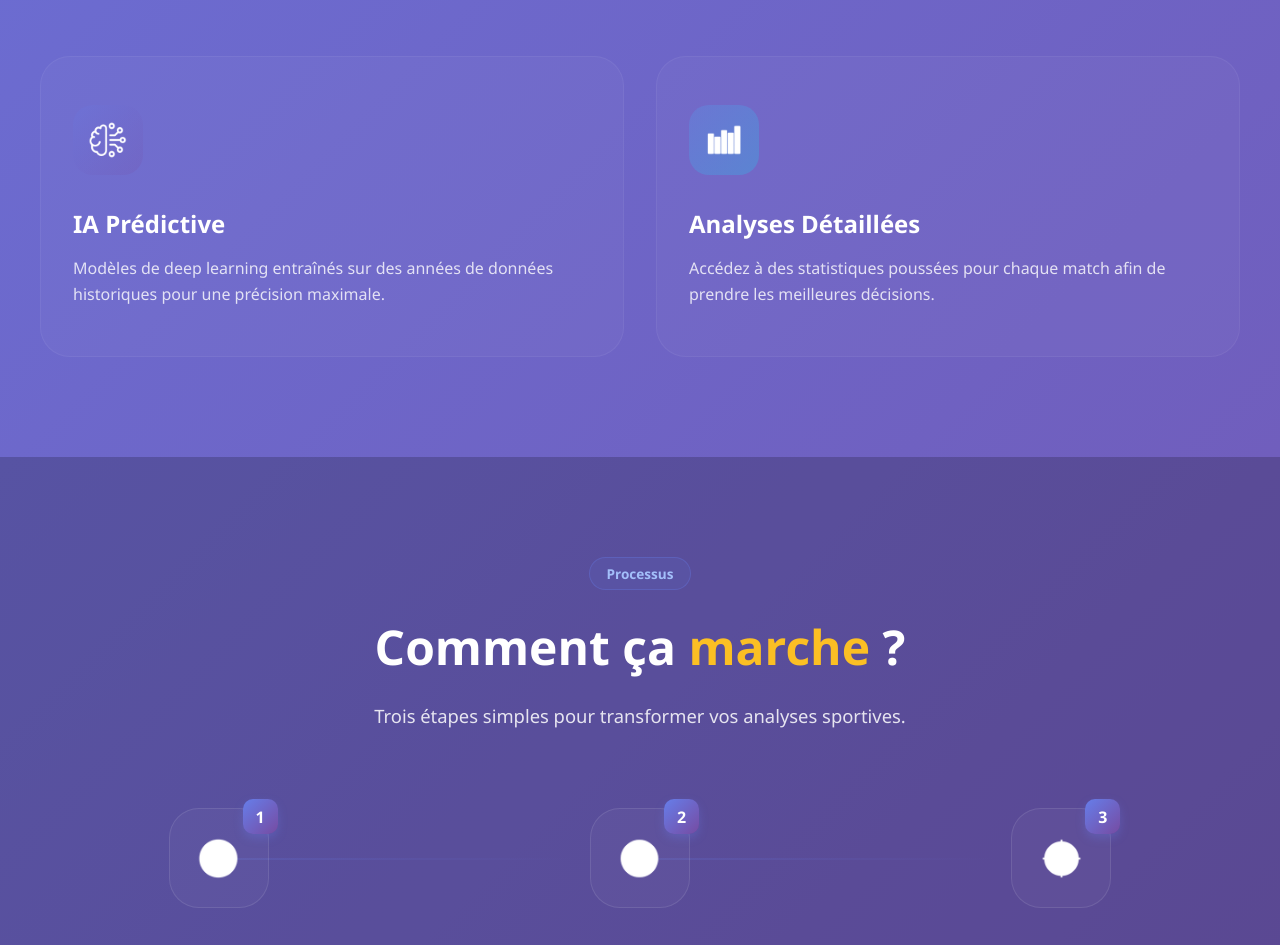
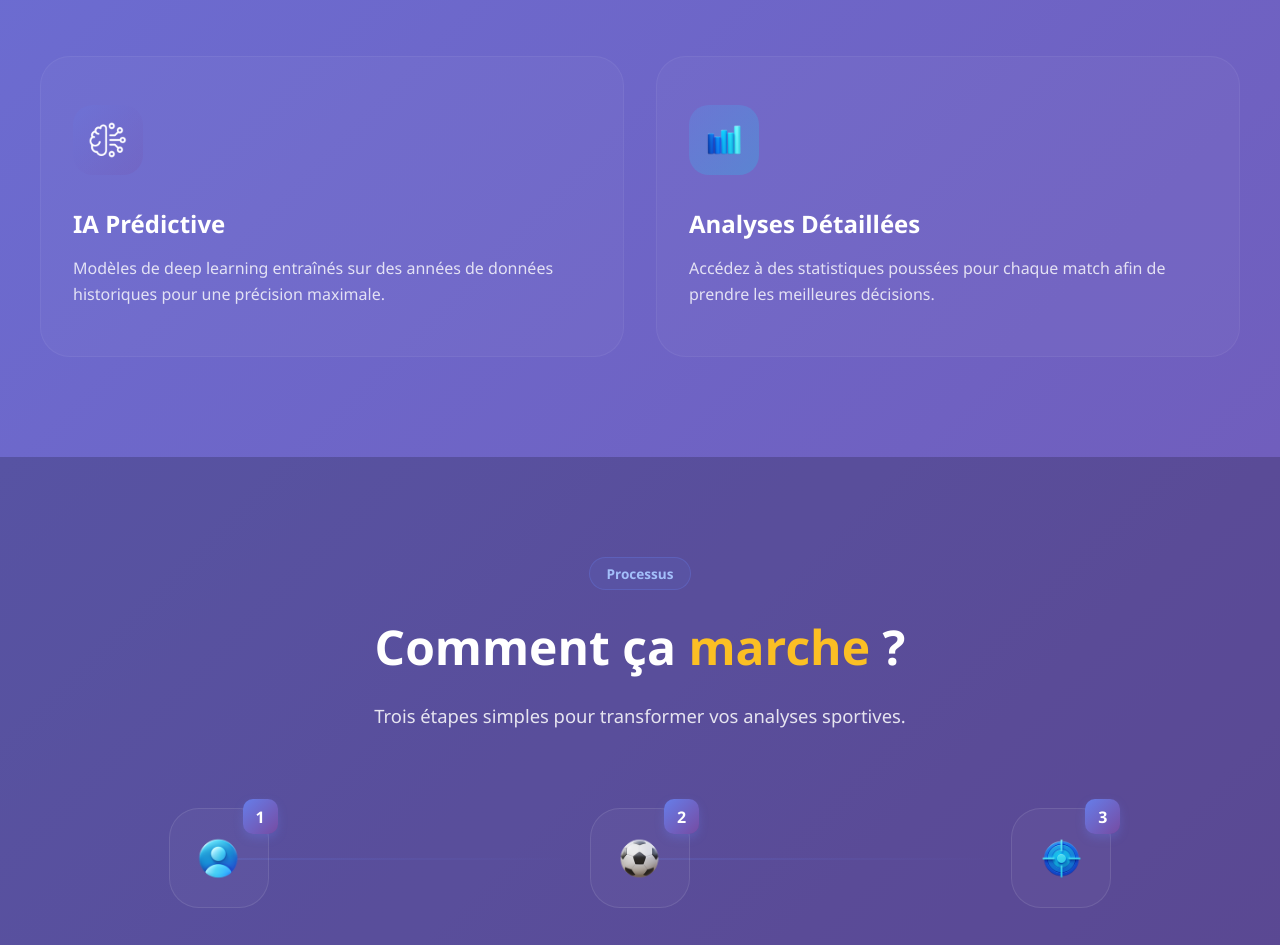
Before and after one commit to EdileneSilva/Match-Prediction-App, a Vue app in the folder match_prediction_app-front/: page / in a window 1280 px wide. Shown: the part 2320-3265 px from the top of the page. Built offline with nearby package versions, Linux system fonts and the light colour scheme.

Commit message:
fix: correct icon asset resolution and remove brightness filter

```diff
--- a/match_prediction_app-front/src/components/landing/FeaturesSection.vue
+++ b/match_prediction_app-front/src/components/landing/FeaturesSection.vue
@@ -111,7 +111,6 @@ h2 span {
   width: 40px;
   height: 40px;
   object-fit: contain;
-  filter: brightness(0) invert(1); /* Makes the icon white if it's black */
 }
 
 h3 {
--- a/match_prediction_app-front/src/components/landing/StepsSection.vue
+++ b/match_prediction_app-front/src/components/landing/StepsSection.vue
@@ -127,7 +127,6 @@ h2 span.highlight {
   width: 45px;
   height: 45px;
   object-fit: contain;
-  filter: brightness(0) invert(1);
 }
 
 h3 {
--- a/match_prediction_app-front/src/components/landing/constants.js
+++ b/match_prediction_app-front/src/components/landing/constants.js
@@ -1,3 +1,9 @@
+import aiIcon from '@/assets/icons-ai2.png';
+import statsIcon from '@/assets/icons-bar-chart.png';
+import profileIcon from '@/assets/icons-profile.png';
+import soccerIcon from '@/assets/icons-soccer-ball.png';
+import targetIcon from '@/assets/icons-target.png';
+
 export const STATS = [
   { value: 94, suffix: '%', label: 'Précision moyenne' },
   { value: 150, suffix: 'K+', label: 'Prédictions réalisées' },
@@ -7,13 +13,13 @@ export const STATS = [
 
 export const FEATURES = [
   {
-    icon: '/src/assets/icons-ai2.png',
+    icon: aiIcon,
     title: 'IA Prédictive',
     desc: 'Modèles de deep learning entraînés sur des années de données historiques pour une précision maximale.',
     gradient: 'linear-gradient(135deg, rgba(102, 126, 234, 0.2), rgba(118, 75, 162, 0.2))'
   },
   {
-    icon: '/src/assets/icons-bar-chart.png',
+    icon: statsIcon,
     title: 'Analyses Détaillées',
     desc: 'Accédez à des statistiques poussées pour chaque match afin de prendre les meilleures décisions.',
     gradient: 'linear-gradient(135deg, rgba(79, 172, 254, 0.2), rgba(0, 242, 254, 0.2))'
@@ -22,17 +28,17 @@ export const FEATURES = [
 
 export const STEPS = [
   {
-    icon: '/src/assets/icons-profile.png',
+    icon: profileIcon,
     title: 'Créez votre compte',
     desc: 'Inscription rapide et gratuite pour accéder à la plateforme.'
   },
   {
-    icon: '/src/assets/icons-soccer-ball.png',
+    icon: soccerIcon,
     title: 'Consultez les matchs',
     desc: 'Sélectionnez les rencontres qui vous intéressent parmi nos ligues disponibles.'
   },
   {
-    icon: '/src/assets/icons-target.png',
+    icon: targetIcon,
     title: 'Obtenez vos prédictions',
     desc: 'L\'IA analyse et vous fournit des probabilités de résultats détaillées.'
   }
```
